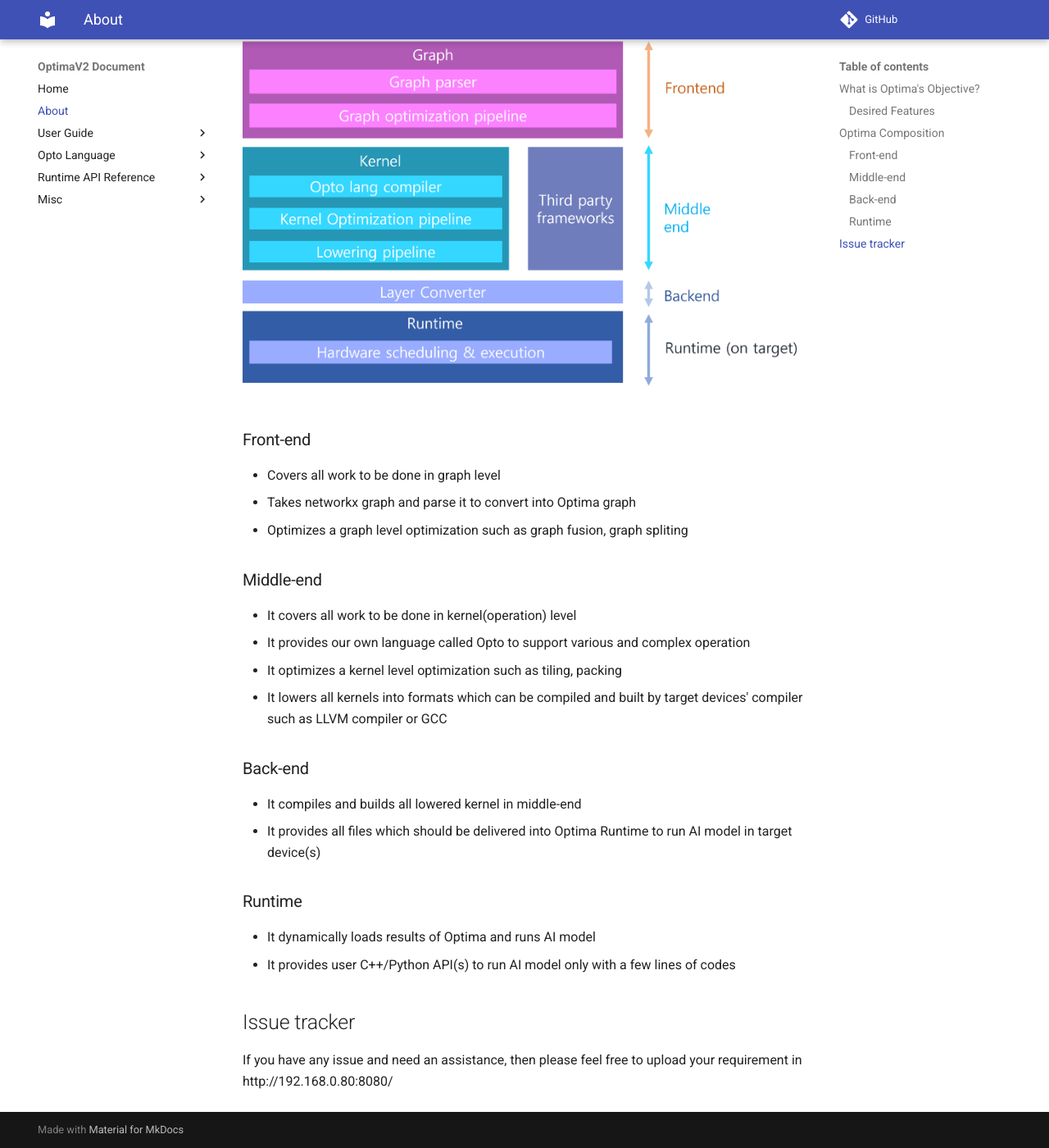
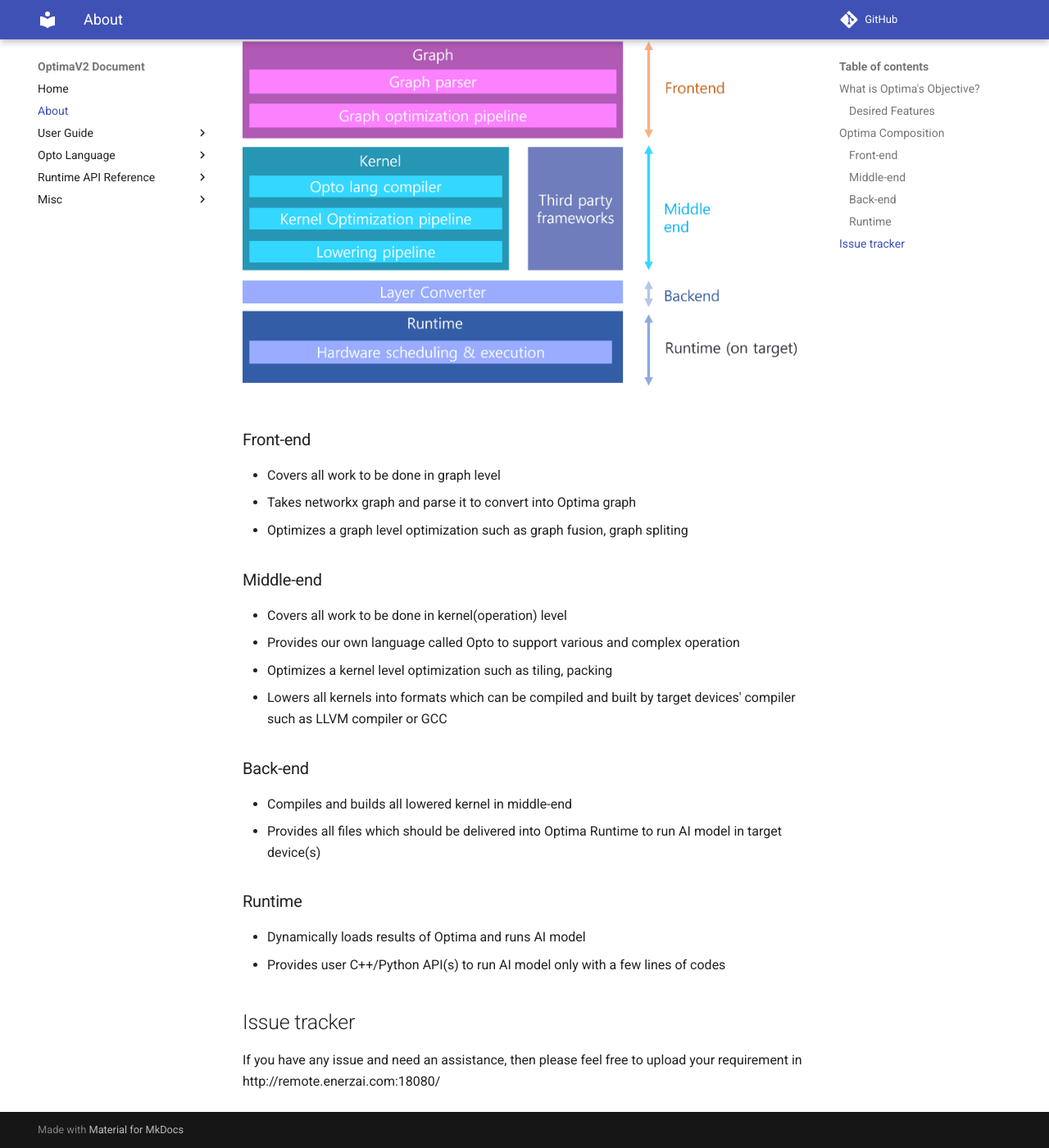
Before and after one commit to ENERZAi/OptimaV2-Docs, an MkDocs documentation site: the page built from docs/about.md, in a window 1280 px wide and 1400 px high, scrolled down 1326 px. Shown: the whole window at 82% size. Built offline with MkDocs 1.6.1 and Material for MkDocs 9.7.7, drawn with Linux system fonts in a browser that asks for light colours; comment, search, counter and statistics services are not loaded; some of the changed text lies outside the part shown.

Commit message:
comment applied

```diff
--- a/docs/about.md
+++ b/docs/about.md
@@ -10,11 +10,11 @@
 - Make AI models run fast in edge device
     - It provides short inference time compared to existing solutions such as tflite
 - Make easy to add customized layer
-    - It extends the scope of AI researchers by supporting complex operations that are not compatible with MHLO, TOSA, and other similar technologies."
+    - It extends the scope of AI researchers by supporting complex operations that are not compatible with MHLO, TOSA, and other similar technologies.
 
 ### Desired Features
 - **Reasonably light and fast inference time**
-    - our first target is to surpass tensorflow(tf-lite), and we will aim to target tvm based compilers
+    - Our first target is to surpass tensorflow(tf-lite), and we will aim to target tvm based compilers
 - **Reasonably fast compile time**
     - Compile time should not take too long for the user
 - **Quantization support (Not part of  MVP requirement)**
@@ -31,7 +31,7 @@
 
 ## Optima Composition
 Optima can be divided by four part including runtime as illustrated below
-![Visualized Graph](../img/optima_arch.png)
+![Visualized Graph](img/optima_arch.png)
 
 ### Front-end
 - Covers all work to be done in graph level
@@ -39,18 +39,18 @@
 - Optimizes a graph level optimization such as graph fusion, graph spliting
 
 ### Middle-end
-- It covers all work to be done in kernel(operation) level
-- It provides our own language called Opto to support various and complex operation
-- It optimizes a kernel level optimization such as tiling, packing
-- It lowers all kernels into formats which can be compiled and built by target devices' compiler such as LLVM compiler or GCC
+- Covers all work to be done in kernel(operation) level
+- Provides our own language called Opto to support various and complex operation
+- Optimizes a kernel level optimization such as tiling, packing
+- Lowers all kernels into formats which can be compiled and built by target devices' compiler such as LLVM compiler or GCC
 
 ### Back-end
-- It compiles and builds all lowered kernel in middle-end
-- It provides all files which should be delivered into Optima Runtime to run AI model in target device(s)
+- Compiles and builds all lowered kernel in middle-end
+- Provides all files which should be delivered into Optima Runtime to run AI model in target device(s)
 
 ### Runtime
-- It dynamically loads results of Optima and runs AI model
-- It provides user C++/Python API(s) to run AI model only with a few lines of codes
+- Dynamically loads results of Optima and runs AI model
+- Provides user C++/Python API(s) to run AI model only with a few lines of codes
 
 ## Issue tracker
-If you have any issue and need an assistance, then please feel free to upload your requirement in http://192.168.0.80:8080/
+If you have any issue and need an assistance, then please feel free to upload your requirement in http://remote.enerzai.com:18080/
```
